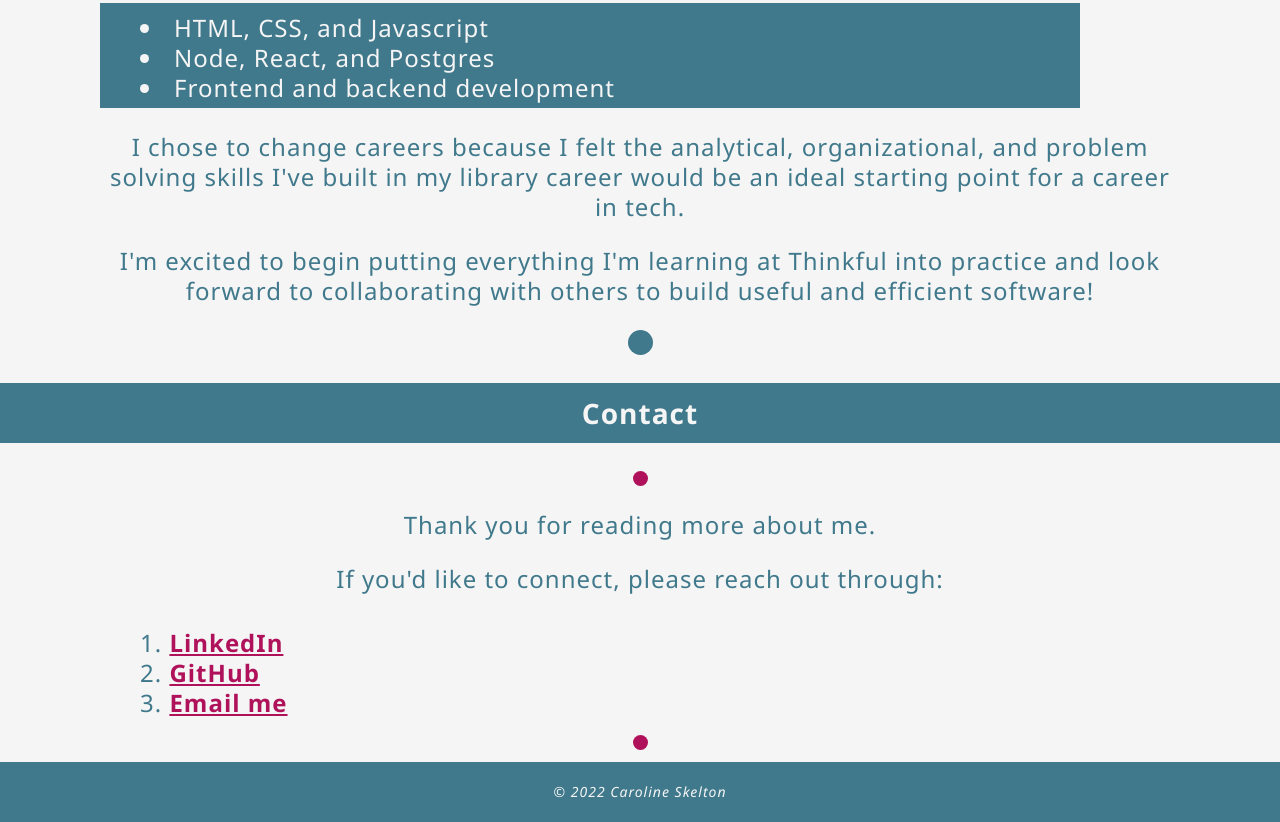
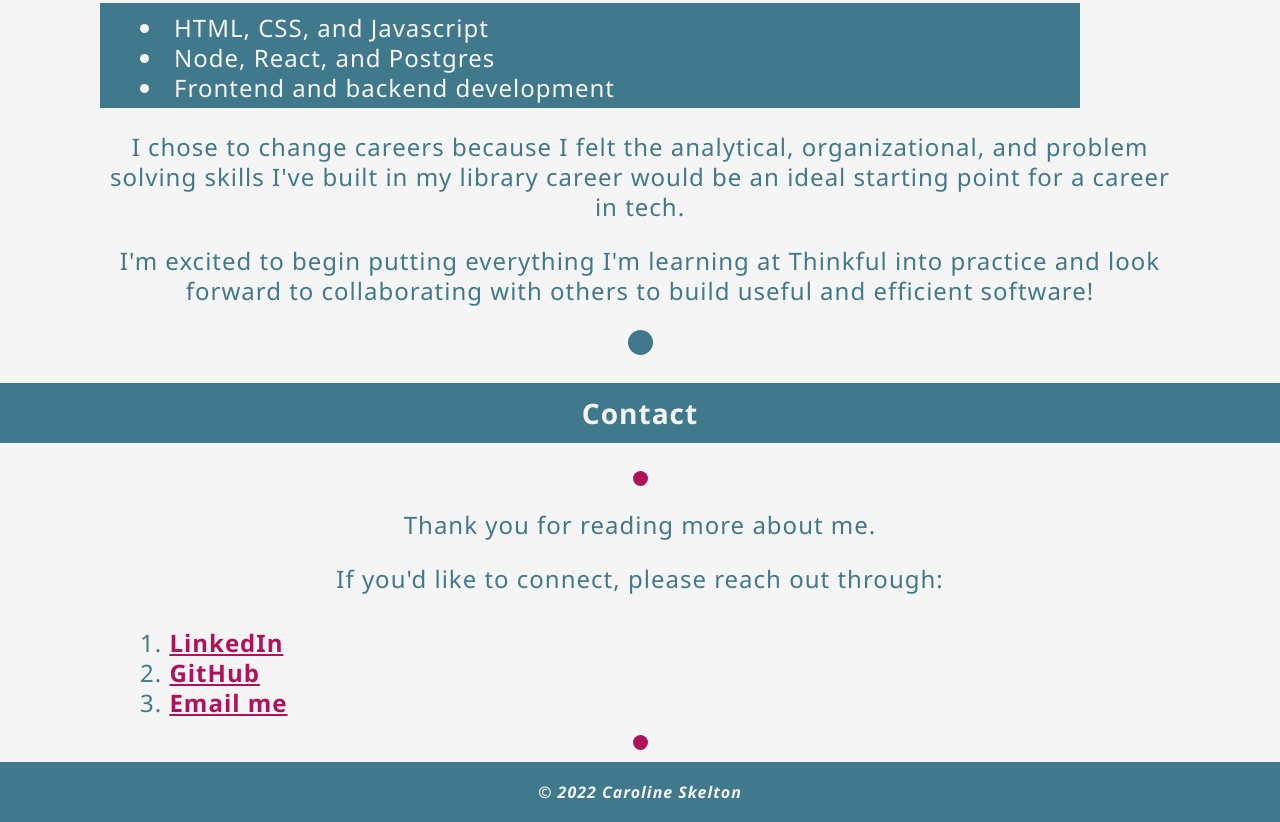
Before and after one commit to CarolineSkelton/Portfolio, a plain HTML site: page index.html in a window 1280 px wide. Shown: the part 1564-2386 px from the top of the page. Drawn offline with nearby package versions, Linux system fonts and the light colour scheme.

Commit message:
reformatted

```diff
--- a/style.css
+++ b/style.css
@@ -38,7 +38,8 @@ p {
 
 footer {
   font-family: 'Segoe UI', Tahoma, Geneva, Verdana, sans-serif;
-  font-size: 14px;
+  font-size: 16px;
+  font-weight: 700;
   color: #f5f5f5;
   text-align: center;
 }
```
